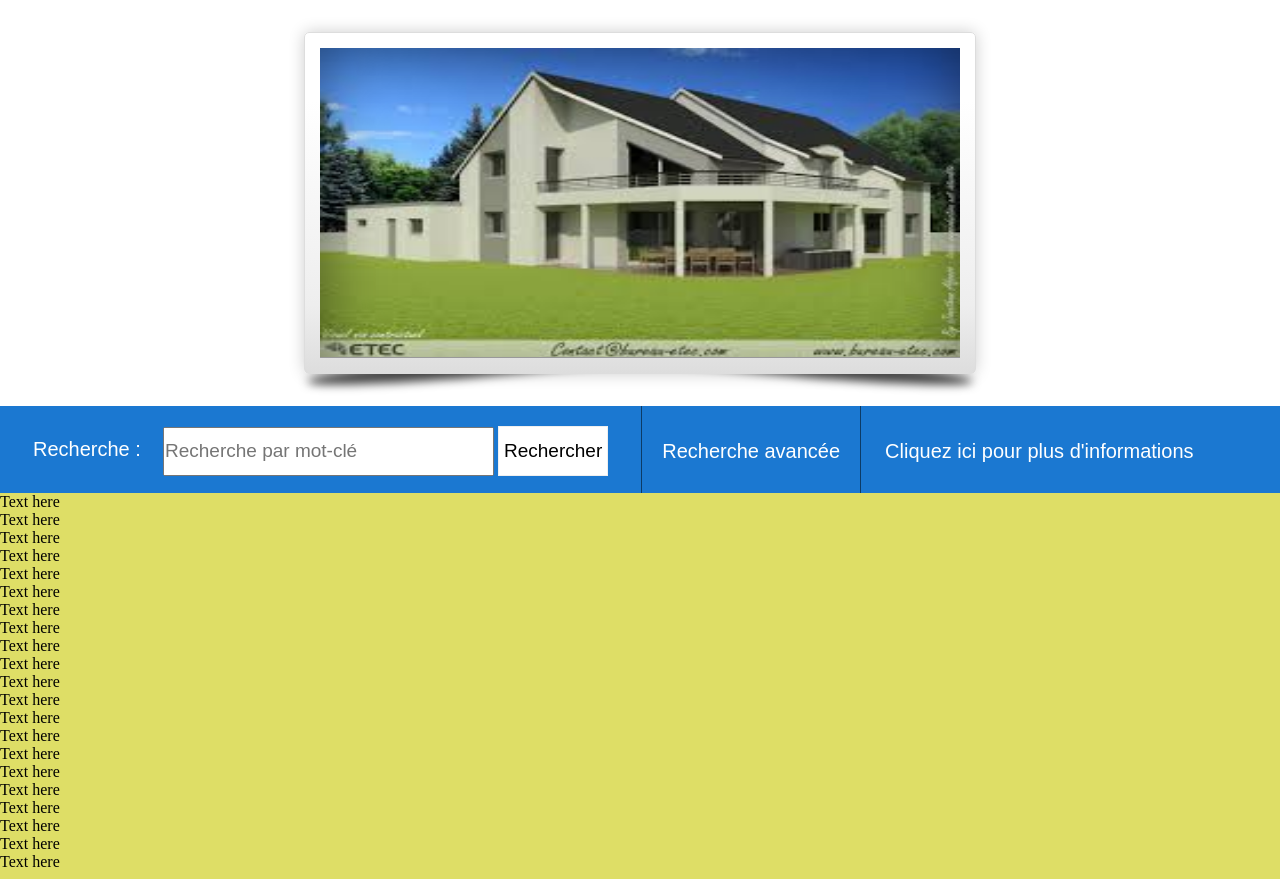
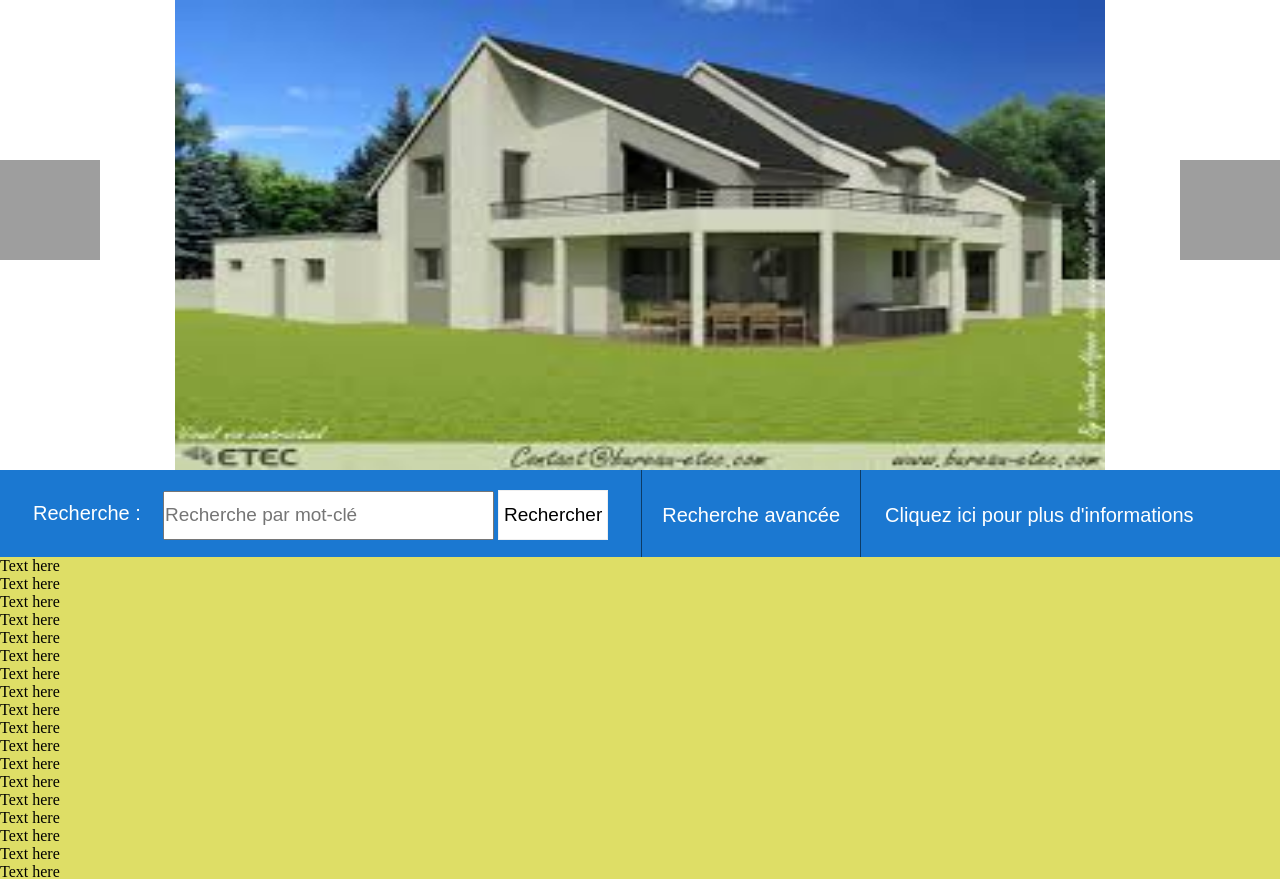
Before and after one commit to isepg3e/Projet-Sweetch, a PHP site: page /accueil.html in a window 1280 px wide. Shown: the part 76-955 px from the top of the page. Run offline with PHP 8.4, Linux system fonts and the light colour scheme; grey boxes are pictures that could not be loaded.

Commit message:
suite diapo

```diff
--- a/documents-export-2014-10-28/accueil.html
+++ b/documents-export-2014-10-28/accueil.html
@@ -5,6 +5,7 @@
 		<title>Échange de logements | Sweetch</title>
 		<link rel="stylesheet" href="style.css"/>
 		<link rel="shortcut icon" href="icon-sweetch.png"/>
+
 	</head>
 
 	<body>
@@ -26,35 +27,32 @@
 
 			</header>
 
+			<section>
 
-			<section id="slideshow">
 
-    <div class="container">
-        			<div class="c_slider"></div>
-        <div class="slider">
-            <figure>
-                <img src="maison5.jpeg" alt="" width="640" height="310" />
-                <figcaption>un échange sur montpellier</figcaption>
+<div class="backgroundgradient4">
+	<div class="container_12" id="head_slider">
+		<div id="head_slider_fleche_gauche"></div>
+		<div id="head_slider_fleche_droite"></div>
+		<div id="head_slider_content_list">
+			<div id="head_slider_content">
+				<img src="maison5.jpeg" alt="" width="930" height="470" />
+				<img src="maison6.jpeg" alt="" width="930" height="470" />
+				<img src="maison7.jpeg" alt="" width="930" height="470" />
+				<img src="maison8.jpeg" alt="" width="930" height="470" />
+			</div>
+		</div>
+	</div>
+</div>
+<div class="clearnospacing"></div>
 
-            </figure><!--
-            --><figure>
-                <img src="maison6.jpeg" alt="" width="640" height="310" />
-                <figcaption>la maison de paul</figcaption>
-            </figure><!--
-            --><figure>
-                <img src="maison7.jpeg" alt="" width="640" height="310" />
-                <figcaption>la maison de jean</figcaption>
 
-            </figure><!--
-            --><figure>
-                <img src="maison8.jpeg" alt="" width="640" height="310" />
-                <figcaption>la maison de benji</figcaption>
-            </figure>
-        </div>
-    </div>
 
-    <span id="timeline"></span>
+
 			</section>
+
+
+
 
 
 			<section id="recherche">
--- a/documents-export-2014-10-28/style.css
+++ b/documents-export-2014-10-28/style.css
@@ -75,98 +75,46 @@ Fin de la partie header
 Partie Slider
 */
 
-#slideshow
+#head_slider
 {
-    position: relative;
-    width: 640px;
-    height: 310px;
-    padding: 15px;
-    margin: 2em auto 2em;
-    border: 1px solid #ddd;
-    background: #FFF;
-    /* CSS3 effects */
-    background: linear-gradient(#FFF, #FFF 20%, #EEE 80%, #DDD);
-    border-radius: 5px 5px 5px 5px;
-    box-shadow: 0 0 1em rgba(0,0,0, 0.2);
+	background: white;
+	height: 470px;
+	width: 100%;
 }
-
-/* avanced box-shadow */
-#slideshow:before,  #slideshow:after
+#head_slider_fleche_droite
 {
-    position: absolute;
-    bottom:16px;
-    z-index: -10;
-    width: 50%;
-    height: 20px;
-    content: " ";
-    background: rgba(0,0,0,0.1);
-    border-radius: 50%;
-    box-shadow: 0 0 3px rgba(0,0,0, 0.4), 0 20px 10px rgba(0,0,0, 0.7);
+	background: url("fleche.png") no-repeat right;
+	float:right;
+	height:100px;
+	margin-top:160px;
+	width:100px;
 }
-#slideshow:before
+#head_slider_fleche_gauche
 {
-    left:0;
-    transform: rotate(-5deg);
+	background: url("fleche.png") no-repeat left;
+	float:left;
+	height:100px;
+	margin-top:160px;
+	width:100px;
 }
-#slideshow:after
+#head_slider_content_list
 {
-    right:0;
-    transform: rotate(5deg);
+	background:red;
+	height:470px;
+	width:930px;
+	margin:auto;
+	overflow:hidden;
 }
-
-/* gestion des dimensions et débordement du conteneur */
-#slideshow .container
+#head_slider_content
 {
-    position:relative;
-    width: 640px;
-    height: 310px;
-    overflow: hidden;
+	float:left;
+	height:470px;
+	width: 4000px;
 }
-
-/* on prévoit un petit espace gris pour la timeline */
-#slideshow .container:after
+#head_slider_content>*
 {
-    position:absolute;
-    bottom: 0; left:0;
-    content: " ";
-    width: 100%;
-    height: 1px;
-    background: #999;
+	float:left;
 }
-/*
-   le conteneur des slides
-   en largeur il fait 100% x le nombre de slides
-*/
-#slideshow .slider
-{
-    position: absolute;
-    left:0; top:0;
-    width: 400%;
-    height: 310px;
-}
-
-/* annulation des marges sur figure */
-#slideshow figure
-{
-    position:relative;
-    display:inline-block;
-    padding:0; margin:0;
-}
-/* petit effet de vignette sur les images */
-#slideshow figure:after
-{
-    position: absolute;
-    display:block;
-    content: " ";
-    top:0; left:0;
-    width: 100%; height: 100%;
-    box-shadow: 0 0 65px rgba(0,0,0, 0.5) inset;
-}
-
-
-
-
-
 
 
 
```
